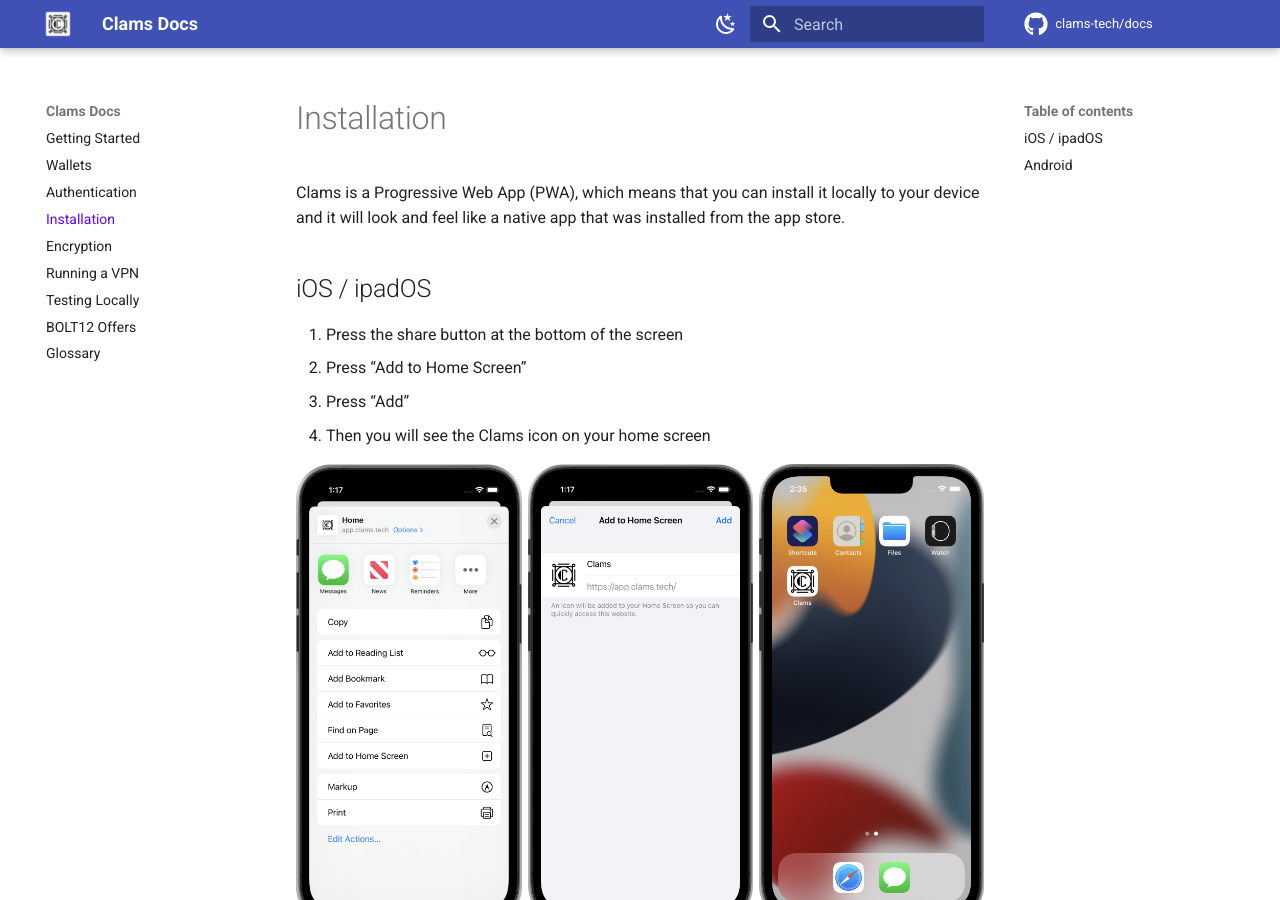
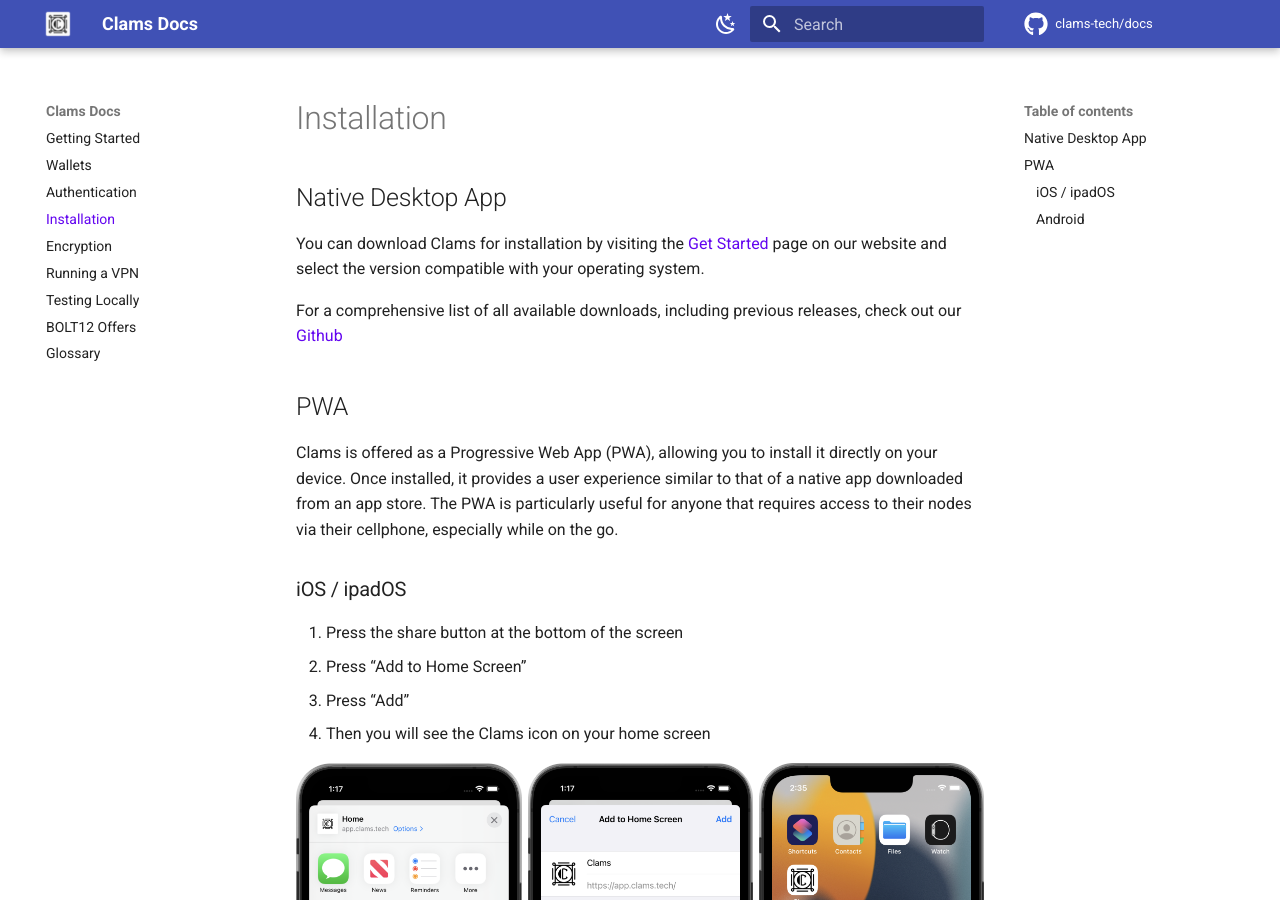
Before and after one commit to clams-tech/docs, an MkDocs documentation site: the page built from docs/installation.md, in a window 1280 px wide and 900 px high. Built offline with MkDocs 1.6.1 and Material for MkDocs 9.7.7, drawn with Linux system fonts in a browser that asks for light colours; comment, search, counter and statistics services are not loaded.

Commit message:
Copy updates

```diff
--- a/docs/installation.md
+++ b/docs/installation.md
@@ -1,8 +1,16 @@
 # Installation
 
-Clams is a Progressive Web App (PWA), which means that you can install it locally to your device and it will look and feel like a native app that was installed from the app store.
+## Native Desktop App
 
-## iOS / ipadOS
+You can download Clams for installation by visiting the [Get Started](http://clams.tech/get-started) page on our website and select the version compatible with your operating system.
+
+For a comprehensive list of all available downloads, including previous releases, check out our [Github](https://github.com/clams-tech/App/releases)
+
+## PWA
+
+Clams is offered as a Progressive Web App (PWA), allowing you to install it directly on your device. Once installed, it provides a user experience similar to that of a native app downloaded from an app store. The PWA is particularly useful for anyone that requires access to their nodes via their cellphone, especially while on the go.
+
+### iOS / ipadOS
 
 1. Press the share button at the bottom of the screen
 2. Press “Add to Home Screen”
@@ -12,7 +20,7 @@
 <img alt="iOS install" src="../assets/installation-ios.png">
 <figcaption style='font-size: small; margin: -1em 0 2em 0;'>iOS Install</figcaption>
 
-## Android
+### Android
 
 1. Press the “Add Clams to Home screen” popup at the bottom of the screen
    1. If the popup is not there, then press the 3 dots up the top right
```
Also changed, not shown: docs/index.md (+2 -4 lines), docs/wallets.md (+1 -1 lines).
